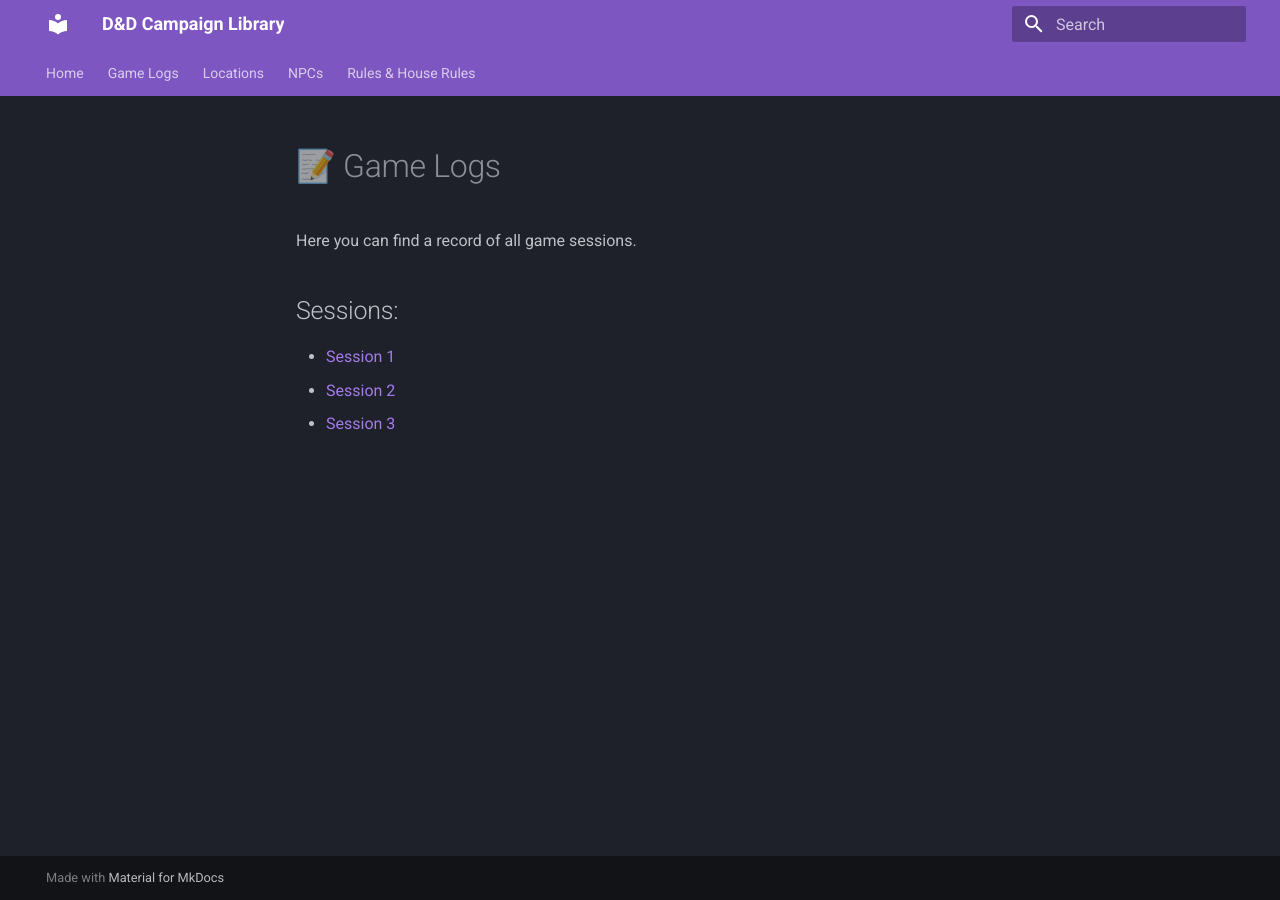
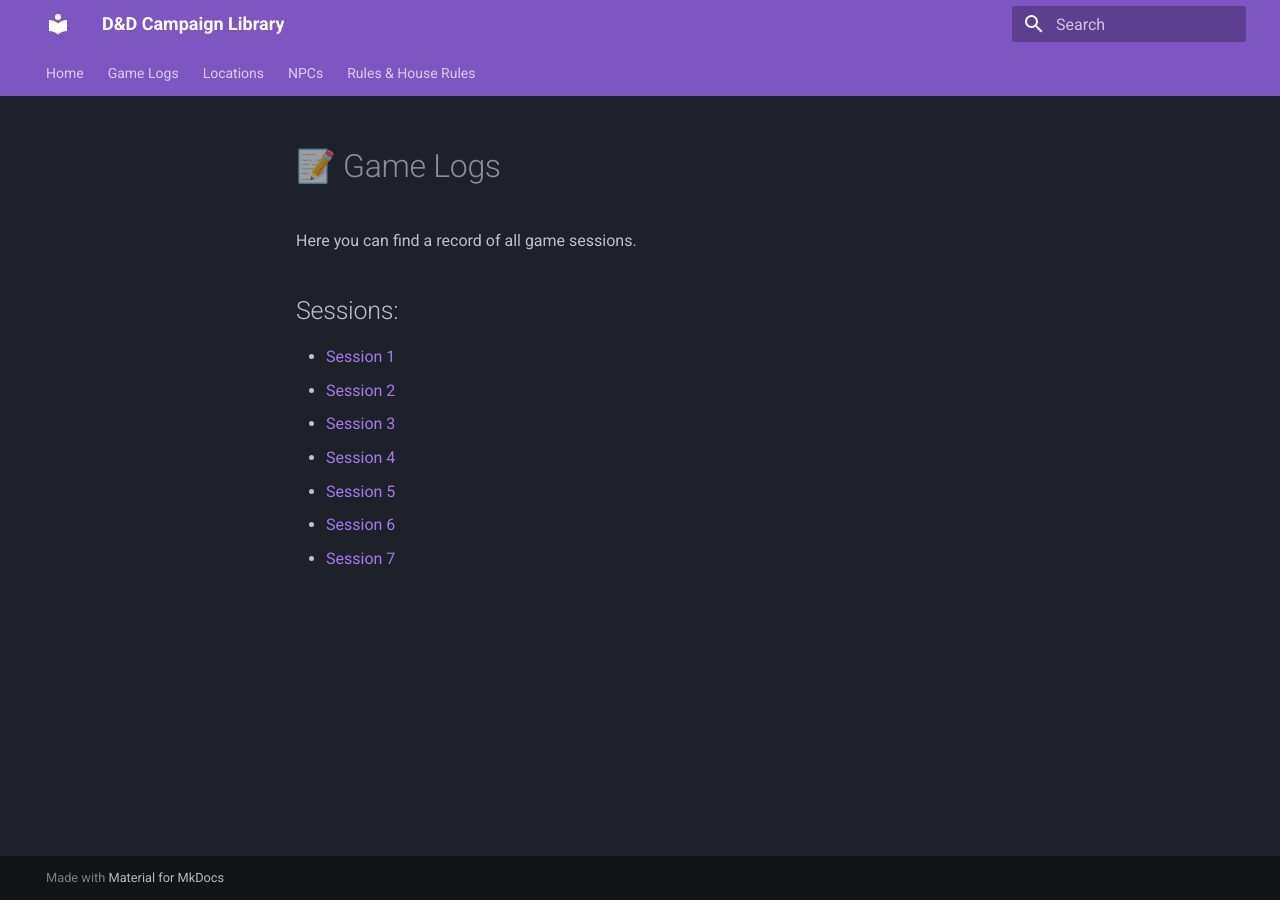
Before and after one commit to RobinV87/DnD-Campaigns, an MkDocs documentation site: the page built from docs/logs.md, in a window 1280 px wide. Built offline with MkDocs 1.6.1 and Material for MkDocs 9.7.7, drawn with Linux system fonts in a browser that asks for light colours.

Commit message:
Update logs.md

```diff
--- a/docs/logs.md
+++ b/docs/logs.md
@@ -6,3 +6,7 @@ Here you can find a record of all game sessions.
 - [Session 1](Game_logs/session_1.md)
 - [Session 2](Game_logs/session_2.md)
 - [Session 3](Game_logs/session_3.md)
+- [Session 4](Game_logs/session_4.md)
+- [Session 5](Game_logs/session_5.md)
+- [Session 6](Game_logs/session_6.md)
+- [Session 7](Game_logs/session_7.md)
```
